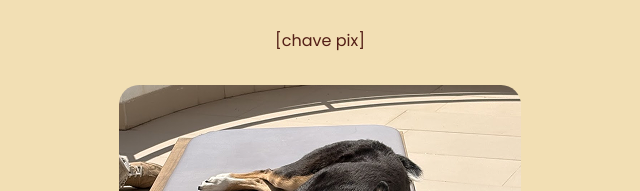
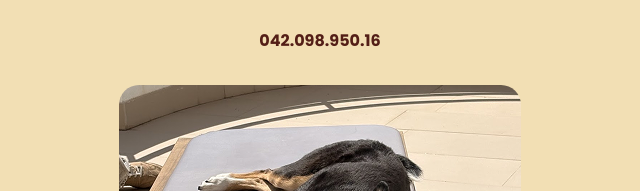
Before and after one commit to LeonardoVizzotto/casamento, a website built with Vite: page index.html in a window 1280 px wide. Shown: the part 2532-2723 px from the top of the page, 320-960 px from the left. Built offline with nearby package versions, Linux system fonts and the light colour scheme.

Commit message:
ajustes 2

```diff
--- a/index.html
+++ b/index.html
@@ -164,7 +164,7 @@
             <p class="gifts__text">presentes?</p>
             <p class="gifts__text">Honestamente, o <span class="gifts__text--bold">maior presente é compartilhar este momento com vocês.</span></p>
             <p class="gifts__text">Nada é necessário, mas se você fizer muita questão, já que não vamos conseguir levar coisas para Portugal, esta é a nossa chave pix para mimarmos a nossa Babica</p>
-            <p class="gifts__text">[chave pix]</p>
+            <p class="gifts__text pix">042.098.950.16</p>
 
             <div class="gifts__image-wrapper">
               <img
--- a/src/styles/layout.css
+++ b/src/styles/layout.css
@@ -397,6 +397,10 @@ canvas {
   color: var(--details-info-color);
   margin: 0;
   margin-top: var(--space-md);
+}
+
+.pix {
+  font-weight: 600 !important;
 }
 
 /* Section 4 (gifts) */
```
